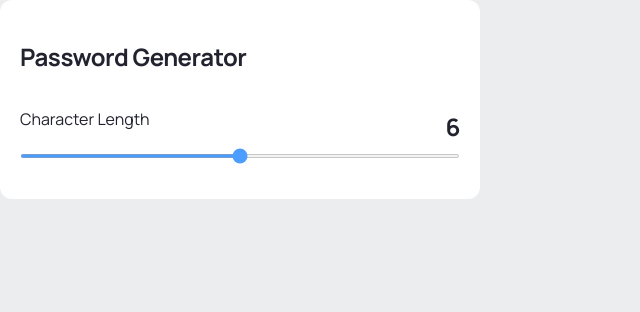
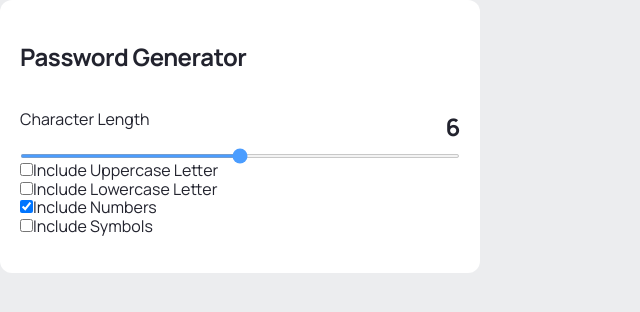
Before and after one commit to eriksleziona/INVO_Password_Generator, a React (Vite) app: page / in a window 1280 px wide. Shown: the top 312 px of the page, without its empty margins (0-640 px from the left). Built offline with nearby package versions, Linux system fonts and the light colour scheme.

Commit message:
Seperating the Chekcboxes component

```diff
--- /dev/null
+++ b/src/modules/HomeModule/components/CheckBoxes/CheckBoxes.tsx
@@ -0,0 +1,63 @@
+import { useGlobalContext } from "@/context";
+import React from "react";
+import "./CheckBoxes.style.scss";
+import { AppContextType } from "@/context/Context.types";
+
+export const CheckBoxes: React.FC = () => {
+  const { options } = useGlobalContext() as AppContextType;
+  const { includeLower, includeNumbers, includeSymbols, includeUpper } =
+    options;
+  return (
+    <div className="checkboxes-container">
+      {/* #TODO Setting the checkboxes Groups and connect to the updateOptions function */}
+      <div className="checkboxes-container__row">
+        <input
+          type="checkbox"
+          checked={includeUpper}
+          name="upper"
+          id="upper"
+          className=" checkboxes-container__checkbox"
+        />
+        <label htmlFor="upper" className="checkboxes-container__label">
+          Include Uppercase Letter
+        </label>
+      </div>
+      <div className="checkboxes-container__row">
+        <input
+          type="checkbox"
+          checked={includeLower}
+          name="upper"
+          id="upper"
+          className=" checkboxes-container__checkbox"
+        />
+        <label htmlFor="upper" className="checkboxes-container__label">
+          Include Lowercase Letter
+        </label>
+      </div>
+      <div className="checkboxes-container__row">
+        <input
+          type="checkbox"
+          checked={includeNumbers}
+          name="upper"
+          id="upper"
+          className=" checkboxes-container__checkbox"
+        />
+        <label htmlFor="upper" className="checkboxes-container__label">
+          Include Numbers
+        </label>
+        <div className="checkboxes-container__row">
+          <input
+            type="checkbox"
+            checked={includeSymbols}
+            name="upper"
+            id="upper"
+            className=" checkboxes-container__checkbox"
+          />
+          <label htmlFor="upper" className="checkboxes-container__label">
+            Include Symbols
+          </label>
+        </div>
+      </div>
+    </div>
+  );
+};
--- a/src/modules/HomeModule/components/Form/Form.tsx
+++ b/src/modules/HomeModule/components/Form/Form.tsx
@@ -1,10 +1,11 @@
 import React from "react";
 import { useGlobalContext } from "@/context";
 import { AppContextType } from "@/context/Context.types";
+import { CheckBoxes } from "../CheckBoxes/CheckBoxes";
+
 import "./Form.styles.scss";
 export const Form: React.FC = () => {
-  const { options, passwordLength } = useGlobalContext() as AppContextType;
-  console.log(options);
+  const { passwordLength } = useGlobalContext() as AppContextType;
   return (
     <div className="form-container">
       <form className="form-container__form">
@@ -19,9 +20,7 @@ export const Form: React.FC = () => {
           </div>
           <input className="form-container__slider" type="range" />
         </div>
-        <div className="form-container__checkboxes">
-          {/* #TODO Setting the checkboxes Groups and connect to the updateOptions function */}
-        </div>
+        <CheckBoxes />
       </form>
     </div>
   );
--- a/src/modules/HomeModule/components/index.ts
+++ b/src/modules/HomeModule/components/index.ts
@@ -1,2 +1,3 @@
 export * from "./Title/Title";
 export * from "./Form/Form";
+export * from "./CheckBoxes/CheckBoxes";
```
Also changed, not shown: src/modules/HomeModule/components/CheckBoxes/CheckBoxes.style.scss (added).
